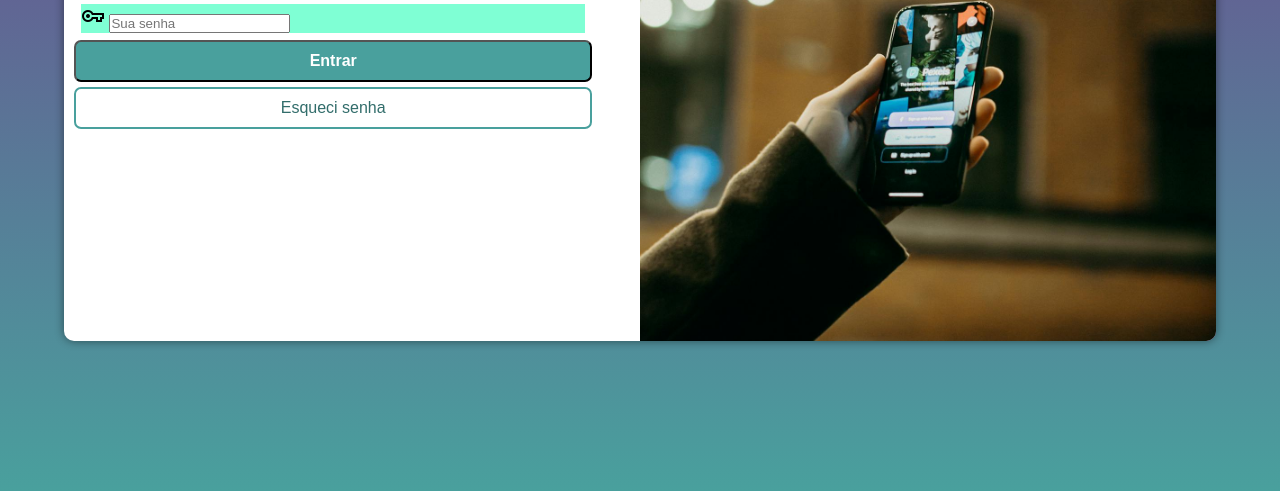
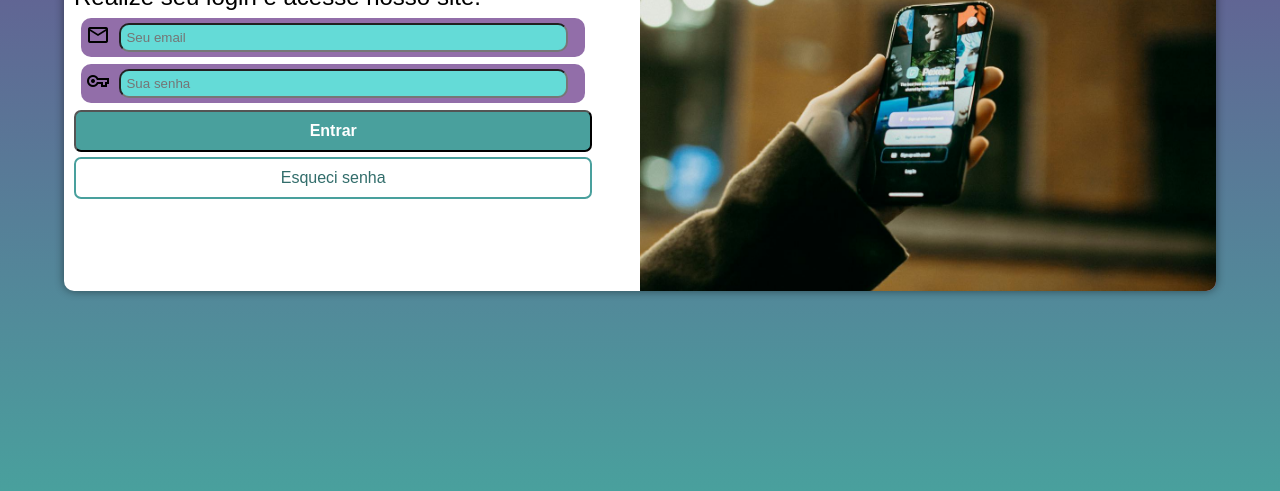
Before and after one commit to KelySoare5/projeto-login, a plain HTML site: page index.html in a window 1280 px wide. Shown: the part 309-800 px from the top of the page. Drawn offline with nearby package versions, Linux system fonts and the light colour scheme.

Commit message:
tela login desenvolvida juntamente no curso em video

```diff
--- a/estilos/media-queries.css
+++ b/estilos/media-queries.css
@@ -6,6 +6,7 @@
     }
     section.login{
         width: 90vw;
+        height: 300px;
     }
     div.imagem-login{
         float: left;
@@ -33,6 +34,7 @@
     }
     section.login{
         width: 90vw;
+        height: 400px;
     }
 
     div.imagem-login{
--- a/estilos/style.css
+++ b/estilos/style.css
@@ -53,8 +53,22 @@ div.formulario{
     padding: 10px;
 }
 div.campo{
-    background-color: aquamarine;
+    background-color: var(--cordeLilas);
     margin: 7px;
+    border-radius: 10px;
+}
+.material-symbols-outlined{
+    padding: 5px;
+
+    /* color: white; */
+}
+input{
+    border-radius: 10px;
+    background-color: #64dbd7;
+    height: 100%;
+    padding: 5px;
+    width: calc(100% - 70px);
+    transform: translateY(-5px);
 }
 button{
     display: block;
```
